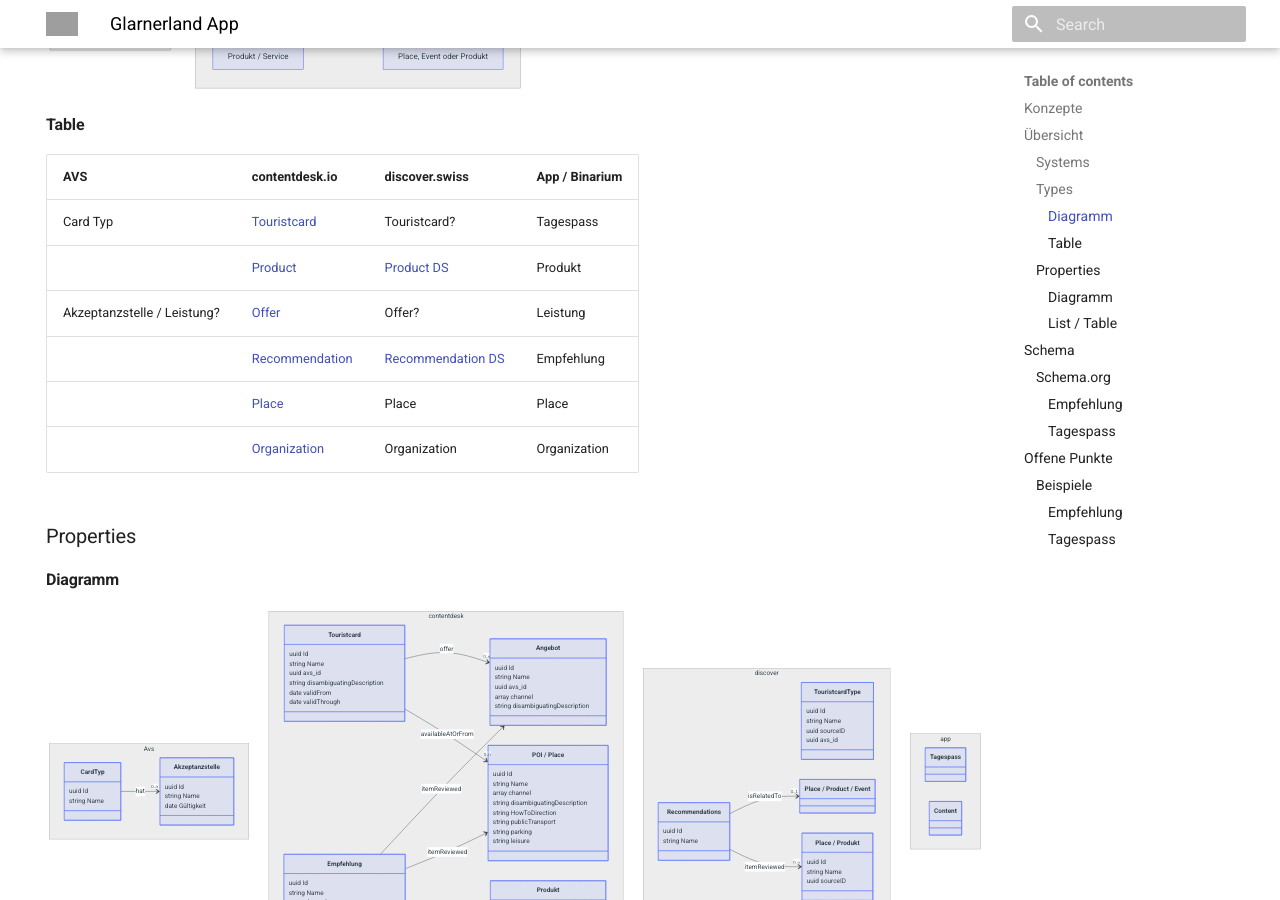
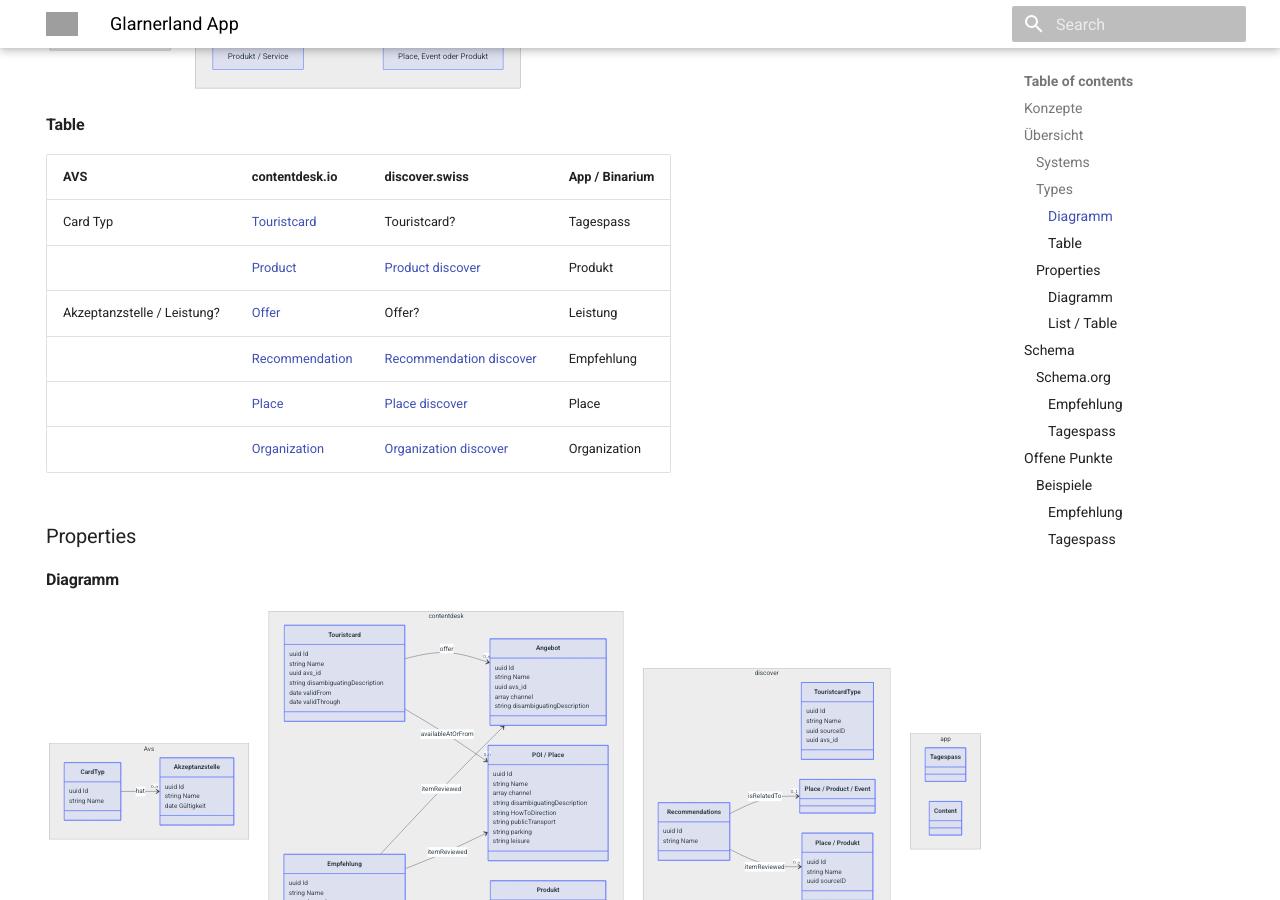
Before and after one commit to tsolenthaler/docs.contentdesk.io, an MkDocs documentation site: the page built from docs/dev/projects/glarnerlandApp.md, in a window 1280 px wide and 900 px high, scrolled down 834 px. Built offline with MkDocs 1.6.1 and Material for MkDocs 9.7.7, drawn with Linux system fonts in a browser that asks for light colours; grey boxes are pictures that could not be loaded.

```diff
--- a/docs/dev/projects/glarnerlandApp.md
+++ b/docs/dev/projects/glarnerlandApp.md
@@ -66,14 +66,14 @@
 
 #### Table
 
-| AVS                           | contentdesk.io        | discover.swiss          | App / Binarium            |
-| -----------                   | -------------         | -------------           | -------------             |
-| Card Typ                      | [Touristcard]         | Touristcard?            | Tagespass                 |
-|                               | [Product]             | [Product DS]            | Produkt                   |
-| Akzeptanzstelle / Leistung?   | [Offer]               | Offer?                  | Leistung                  |
-|                               | [Recommendation]      | [Recommendation DS]     | Empfehlung                |
-|                               | [Place]               | Place                   | Place                     |
-|                               | [Organization]        | Organization            | Organization              |
+| AVS                           | contentdesk.io        | discover.swiss                | App / Binarium            |
+| -----------                   | -------------         | -------------                 | -------------             |
+| Card Typ                      | [Touristcard]         | Touristcard?                  | Tagespass                 |
+|                               | [Product]             | [Product discover]            | Produkt                   |
+| Akzeptanzstelle / Leistung?   | [Offer]               | Offer?                        | Leistung                  |
+|                               | [Recommendation]      | [Recommendation discover]     | Empfehlung                |
+|                               | [Place]               | [Place discover]              | Place                     |
+|                               | [Organization]        | [Organization discover]       | Organization              |
 
 [Touristcard]: ../../schema/Touristcard.md
 [Place]: ../../schema/Place.md
@@ -82,8 +82,10 @@
 [Recommendation]: ../../schema/Recommendation.md
 [Organization]: ../../schema/Organization.md
 
-[Product DS]: https://docs.discover.swiss/dev/reference/dataschema/definition/infocenter-classes/Product/
-[Recommendation DS]: https://docs.discover.swiss/dev/reference/dataschema/definition/infocenter-classes/Review/
+[Product discover]: https://docs.discover.swiss/dev/reference/dataschema/definition/infocenter-classes/Product/
+[Recommendation discover]: https://docs.discover.swiss/dev/reference/dataschema/definition/infocenter-classes/Review/
+[Place discover]: https://docs.discover.swiss/dev/reference/dataschema/definition/infocenter-classes/Place/
+[Organization discover]: https://docs.discover.swiss/dev/reference/dataschema/definition/infocenter-classes/Organization/
 
 ### Properties
 
```
